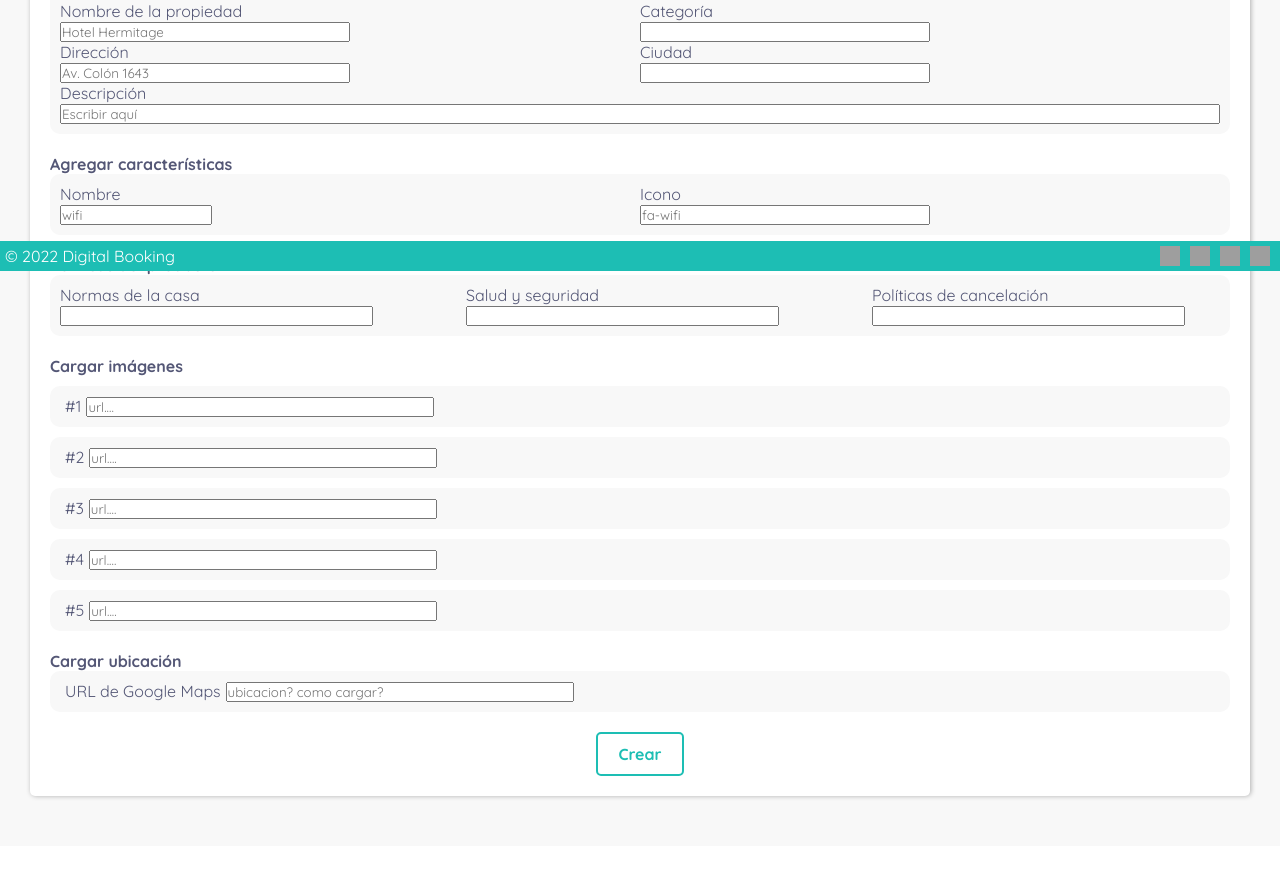
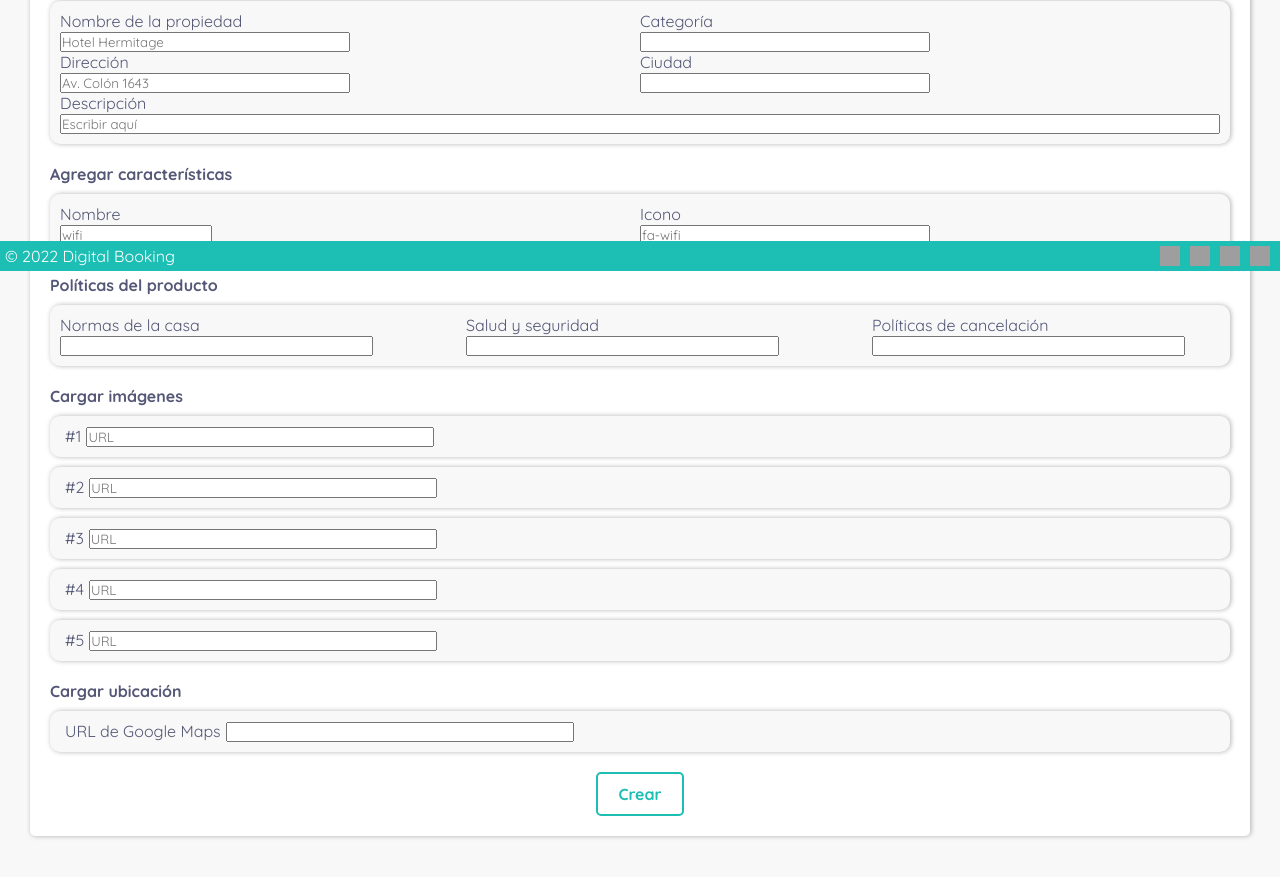
Before and after one commit to manzonlucas/ctd-integration-project, a React (Create React App) app in the folder cra-frontend/: page /newproduct in a window 1280 px wide. Shown: the part 529-1406 px from the top of the page. Before the commit the page ends 1375 px from the top, so only its background shows below. Built offline with nearby package versions, Linux system fonts and the light colour scheme; no server answers; grey boxes are pictures that could not be loaded.

Commit message:
add shadows and small details to NewProduct.jsx

```diff
--- a/cra-frontend/src/pages/NewProduct.jsx
+++ b/cra-frontend/src/pages/NewProduct.jsx
@@ -15,10 +15,10 @@ export default function NewProduct() {
                 <h2 className="grey m-bottom-10">Crear propiedad</h2>
 
                 <form className="flex column gap-20 shadow w-95 grey bg-white radius-5 p-20">
-                    <section>
+                    <section className="flex column gap-10">
                         <h4>Agregar datos</h4>
 
-                        <div className="bg-cream p-10 radius-10 flex wrap sm-column">
+                        <div className="bg-cream p-10 radius-10 flex wrap sm-column shadow">
                             <div className="w-50 sm-w-100">
                                 <label htmlFor="productName" className="display-block">Nombre de la propiedad</label>
                                 <input
@@ -70,10 +70,10 @@ export default function NewProduct() {
                         </div>
                     </section>
 
-                    <section>
+                    <section className="flex column gap-10">
                         <h4>Agregar características</h4>
 
-                        <div className="bg-cream p-10 radius-10 flex wrap">
+                        <div className="bg-cream p-10 radius-10 flex wrap shadow">
                             <div className="w-50 sm-w-100">
                                 <label htmlFor="features" className="display-block">Nombre</label>
                                 <input
@@ -98,9 +98,9 @@ export default function NewProduct() {
                         </div>
                     </section>
 
-                    <section>
+                    <section className="flex column gap-10">
                         <h4>Políticas del producto</h4>
-                        <div className="bg-cream p-10 radius-10 flex justify-between wrap sm-column">
+                        <div className="bg-cream p-10 radius-10 flex justify-between wrap sm-column shadow">
                             <div className="w-30 sm-w-100">
                                 <label htmlFor="norma" className="display-block">Normas de la casa</label>
                                 <input type="text" id="norma" className="w-90 sm-w-100" />
@@ -118,68 +118,67 @@ export default function NewProduct() {
 
                     <section className="flex column gap-10">
                         <h4>Cargar imágenes</h4>
-                        <div className="bg-cream p-10 radius-10">
+                        <div className="bg-cream p-10 radius-10 shadow">
                             <label htmlFor="img1" className="m-sides">#1</label>
                             <input
                                 type="url"
                                 id="img1"
                                 name="img1"
-                                placeholder="url...."
+                                placeholder="URL"
                                 className="w-30 sm-w-100"
                             ></input>
                         </div>
-                        <div className="bg-cream p-10 radius-10">
+                        <div className="bg-cream p-10 radius-10 shadow">
                             <label htmlFor="img2" className="m-sides">#2</label>
                             <input
                                 type="url"
                                 id="img2"
                                 name="img2"
-                                placeholder="url...."
+                                placeholder="URL"
                                 className="w-30 sm-w-100"
                             ></input>
                         </div>
-                        <div className="bg-cream p-10 radius-10">
+                        <div className="bg-cream p-10 radius-10 shadow">
                             <label htmlFor="img3" className="m-sides">#3</label>
                             <input
                                 type="url"
                                 id="img3"
                                 name="img3"
-                                placeholder="url...."
+                                placeholder="URL"
                                 className="w-30 sm-w-100"
                             ></input>
                         </div>
-                        <div className="bg-cream p-10 radius-10">
+                        <div className="bg-cream p-10 radius-10 shadow">
                             <label htmlFor="img4" className="m-sides">#4</label>
                             <input
                                 type="url"
                                 id="img4"
                                 name="img4"
-                                placeholder="url...."
+                                placeholder="URL"
                                 className="w-30 sm-w-100"
                             ></input>
                         </div>
-                        <div className="bg-cream p-10 radius-10">
+                        <div className="bg-cream p-10 radius-10 shadow">
                             <label htmlFor="img5" className="m-sides">#5</label>
                             <input
                                 type="url"
                                 id="img5"
                                 name="img5"
-                                placeholder="url...."
+                                placeholder="URL"
                                 className="w-30 sm-w-100"
                             ></input>
                         </div>
                     </section>
 
 
-                    <section>
+                    <section className="flex column gap-10">
                         <h4>Cargar ubicación</h4>
-                        <div className="bg-cream p-10 radius-10">
+                        <div className="bg-cream p-10 radius-10 shadow">
                             <label htmlFor="location" className="m-sides">URL de Google Maps</label>
                             <input
-                                type="text"
+                                type="url"
                                 id="location"
                                 name="location"
-                                placeholder="ubicacion? como cargar?"
                                 className="w-30 sm-w-100"
                             ></input>
                         </div>
```
